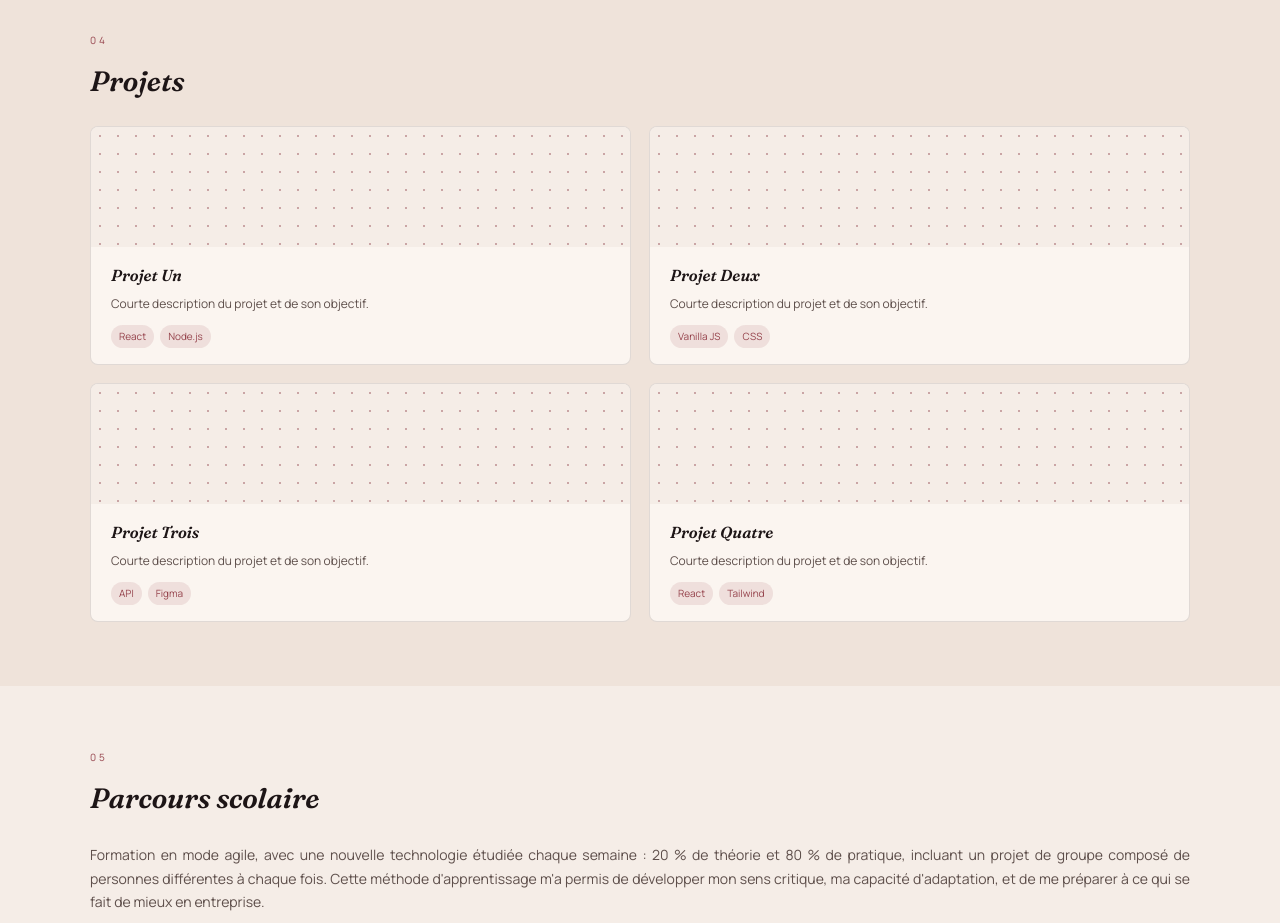
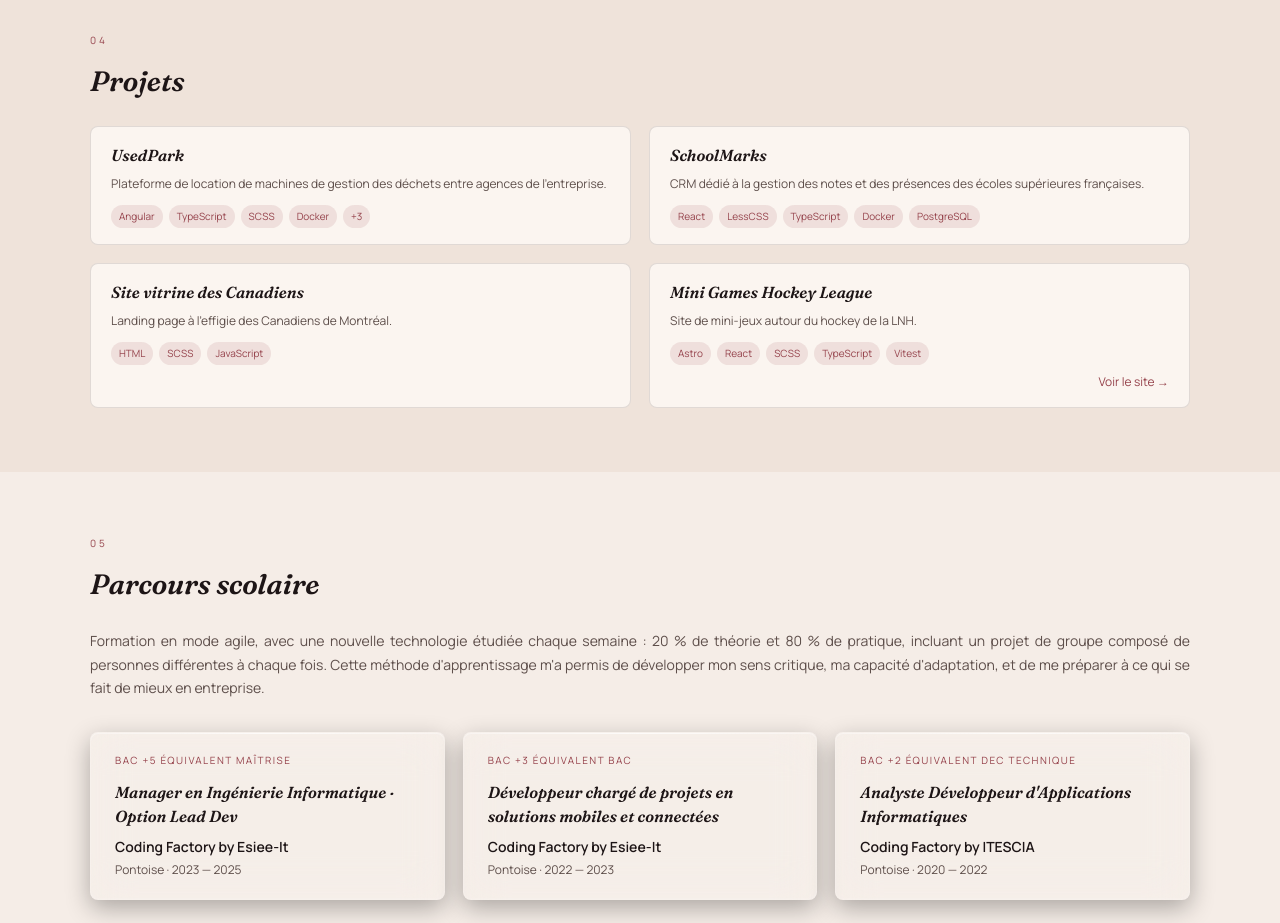
Before and after one commit to MaxxaM-ch/Portfolio, a website built with Vite: page index.html in a window 1280 px wide. Shown: the part 3000-3923 px from the top of the page. Built offline with nearby package versions, Linux system fonts and the light colour scheme.

Commit message:
FEAT : ajouter le vrai contenu de la section Projets
Remplace les 4 cartes placeholder par les vrais projets (UsedPark,
SchoolMarks, Site vitrine des Canadiens, Mini Games Hockey League).

Adapte le format de carte suite a l'absence de previews :
- vignette supprimee, la carte n'affiche plus que le contenu
- support d'un badge "+N" (meme style que les tags) pour tronquer la
  liste de technos d'un projet (UsedPark)
- support d'une URL optionnelle : la carte devient alors un lien
  cliquable avec un "Voir le site" en bas a droite (fleche horizontale)

```diff
--- a/src/data/projects.js
+++ b/src/data/projects.js
@@ -1,22 +1,24 @@
 export const projects = [
   {
-    title: 'Projet Un',
-    description: 'Courte description du projet et de son objectif.',
-    tags: ['React', 'Node.js'],
+    title: 'UsedPark',
+    description: "Plateforme de location de machines de gestion des déchets entre agences de l'entreprise.",
+    tags: ['Angular', 'TypeScript', 'SCSS', 'Docker'],
+    extraTagsCount: 3,
   },
   {
-    title: 'Projet Deux',
-    description: 'Courte description du projet et de son objectif.',
-    tags: ['Vanilla JS', 'CSS'],
+    title: 'SchoolMarks',
+    description: 'CRM dédié à la gestion des notes et des présences des écoles supérieures françaises.',
+    tags: ['React', 'LessCSS', 'TypeScript', 'Docker', 'PostgreSQL'],
   },
   {
-    title: 'Projet Trois',
-    description: 'Courte description du projet et de son objectif.',
-    tags: ['API', 'Figma'],
+    title: 'Site vitrine des Canadiens',
+    description: "Landing page à l'effigie des Canadiens de Montréal.",
+    tags: ['HTML', 'SCSS', 'JavaScript'],
   },
   {
-    title: 'Projet Quatre',
-    description: 'Courte description du projet et de son objectif.',
-    tags: ['React', 'Tailwind'],
+    title: 'Mini Games Hockey League',
+    description: 'Site de mini-jeux autour du hockey de la LNH.',
+    tags: ['Astro', 'React', 'SCSS', 'TypeScript', 'Vitest'],
+    url: 'https://minigameshockeyleague.netlify.app/',
   },
 ];
--- a/src/js/render-projects.js
+++ b/src/js/render-projects.js
@@ -1,16 +1,28 @@
+export function renderTag(tag) {
+  return `<span class="tag">${tag}</span>`;
+}
+
 export function renderProjectCard(project) {
-  const tags = project.tags.map((tag) => `<span class="tag">${tag}</span>`).join('');
+  const tags = project.tags.map(renderTag).join('');
+  const extraTag = project.extraTagsCount ? renderTag(`+${project.extraTagsCount}`) : '';
+  const link = project.url
+    ? '<span class="project-card__link">Voir le site <span aria-hidden="true">→</span></span>'
+    : '';
 
-  return `
-    <article class="project-card">
-      <div class="project-card__thumb dots-pattern" aria-hidden="true"></div>
-      <div class="project-card__body">
-        <h3 class="project-card__title">${project.title}</h3>
-        <p class="project-card__desc">${project.description}</p>
-        <div class="project-card__tags">${tags}</div>
-      </div>
-    </article>
+  const body = `
+    <div class="project-card__body">
+      <h3 class="project-card__title">${project.title}</h3>
+      <p class="project-card__desc">${project.description}</p>
+      <div class="project-card__tags">${tags}${extraTag}</div>
+      ${link}
+    </div>
   `;
+
+  if (project.url) {
+    return `<a class="project-card" href="${project.url}" target="_blank" rel="noopener noreferrer">${body}</a>`;
+  }
+
+  return `<article class="project-card">${body}</article>`;
 }
 
 export function renderProjectList(projects) {
--- a/src/styles/sections/_projects.scss
+++ b/src/styles/sections/_projects.scss
@@ -17,30 +17,38 @@
 }
 
 .project-card {
+  display: flex;
+  flex-direction: column;
   background: $color-panel;
   border: 1px solid $color-border;
   border-radius: 8px;
   overflow: hidden;
   transition: transform 0.2s ease, border-color 0.2s ease;
-
-  &:hover {
-    transform: translateY(-3px);
-    border-color: $color-primary;
-  }
 }
 
-.project-card__thumb {
-  height: 120px;
-  background-color: $color-bg;
+a.project-card:hover {
+  transform: translateY(-3px);
+  border-color: $color-primary;
 }
 
 .project-card__body {
+  display: flex;
+  flex-direction: column;
+  flex: 1;
   padding: $spacing-base $spacing-lg;
 }
 
 .project-card__title {
   font-size: $font-size-md;
   margin-bottom: $spacing-sm;
+}
+
+.project-card__link {
+  align-self: flex-end;
+  margin-top: auto;
+  padding-top: $spacing-sm;
+  font-size: $font-size-sm;
+  color: $color-secondary;
 }
 
 .project-card__desc {
```
Also changed, not shown: src/js/test/render-projects.test.js (+29 -2 lines).
